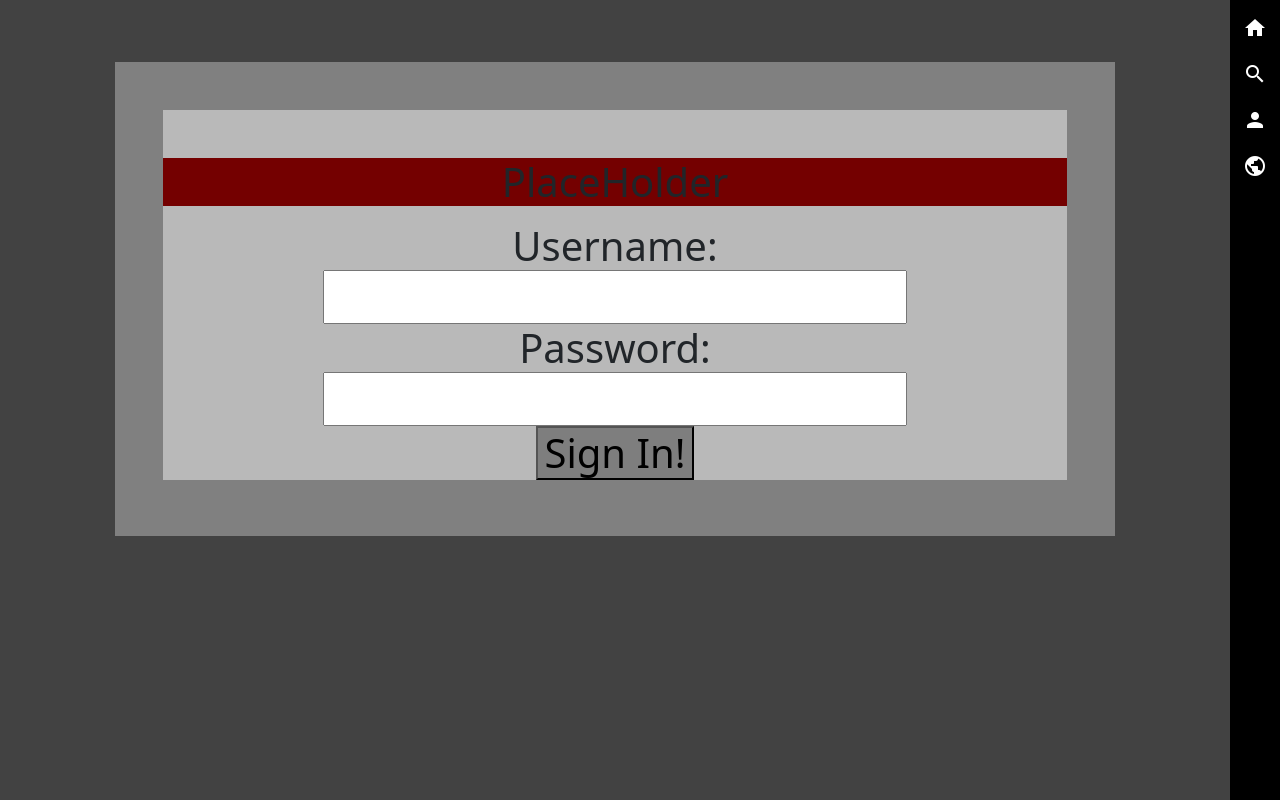
After one commit to jeffreyalanwang/cheesecookie, a Flask app: template templates/signin.html in a window 1280 px wide. The commit adds this page. Run offline with Flask 2, Linux system fonts and the light colour scheme; the template is opened without the code that fills it, so the values that code supplies are empty.

Commit message:
Signin/SignUp pages started
Early versions of both Sign In and Sign Up pages with a overall CSS used for both. We need to hook them up to be viewable via the backend :b

```diff
--- /dev/null
+++ b/static/css/signin.css
@@ -0,0 +1,65 @@
+html {
+    background-color: rgb(66,66,66)
+}
+
+.header {
+    background-color: gray;
+    width : 1000px;
+    height : 100;
+    text-align:center;
+    margin: auto;
+    margin-top: 5%;
+    margin-bottom: 5%;
+}
+
+input[type=checkbox]
+{
+    width: 30px;
+    height: 30px;
+
+}
+
+.results
+{
+    background-color: rgb(150, 150, 150);
+    width : 900px;
+    height : 100;
+    text-align:center;
+    font-size: 30;
+    margin: auto;
+    margin-top: 5%;
+    margin-bottom: 5%;
+}
+.icon-text {
+    font-family: 'Courier New', Courier, monospace;
+    font-weight: 500;
+    font-size: 2cqw;
+    color: rgb(189, 189, 189);
+    line-height: 1;
+
+    align-items: center;
+    justify-content: center;
+}
+
+.card-name-combo {
+    margin-bottom: 2%;
+}
+
+.card-group {
+    margin-bottom: 5%;
+}
+
+.card {
+    width: 10rem;
+    height: 10rem;
+    padding: 5%;
+}
+.card-title {
+    font-style: bold;
+    font-size: 6cqw;
+}
+
+.card-text{
+    font-style: italic;
+    align-items: center;
+}
--- a/templates/search.html
+++ b/templates/search.html
@@ -1,9 +1,9 @@
 <!--
     Mary Johnson
-    Matthew Shimko
+    Mathew Shimko
     Jeffery Wang
 
-    Written by Mary Johnson
+    Written by Mary Johnson & Mathew Shimko
 -->
 {% extends 'base.html' %}
 
--- /dev/null
+++ b/templates/signin.html
@@ -0,0 +1,42 @@
+<!--
+    Mary Johnson
+    Mathew Shimko
+    Jeffery Wang
+
+    Written by Mathew Shimko
+-->
+
+{% extends 'base.html' %}
+<!-- We need to hook this up to the rest of the website via the backend so I can more effectively test both singin/signup pages
+     whilst coding. I'm not sure how we'll access this, and I don't wanna mess anything up ^-^' -Mathew'-->
+{% block head %}
+<title>Sign In</title>
+<link rel="stylesheet" href="{{ url_for('static', filename='css/signin.css') }}">
+{% endblock %}
+
+{% block body %}
+<div class  = "content">
+    <div class = "header p-5">
+        <h1>
+            <div style="background-color:rgb(185, 185, 185)">
+                <br>
+                <div style = "background-color:rgb(116, 0, 0)">
+                    <p>
+                        PlaceHolder
+                    </p>
+                </div>
+
+                <label for = "Username">Username: </label>
+                <br>
+                <input type="text" id="Username" name="Username" placeholder="">
+                <br>
+                <label for = "Password">Password: </label>
+                <br>
+                <input type="text" id="Password" name="Password" placeholder="">
+                <br>
+                <button type ="button" style="background-color:rgb(126, 126, 126); text-align:center">Sign In!</button>
+            </div>
+        </h1>
+    </div>
+</div>
+{% endblock %}
```
Also changed, not shown: templates/signup.html (added, +15 -0 lines).
